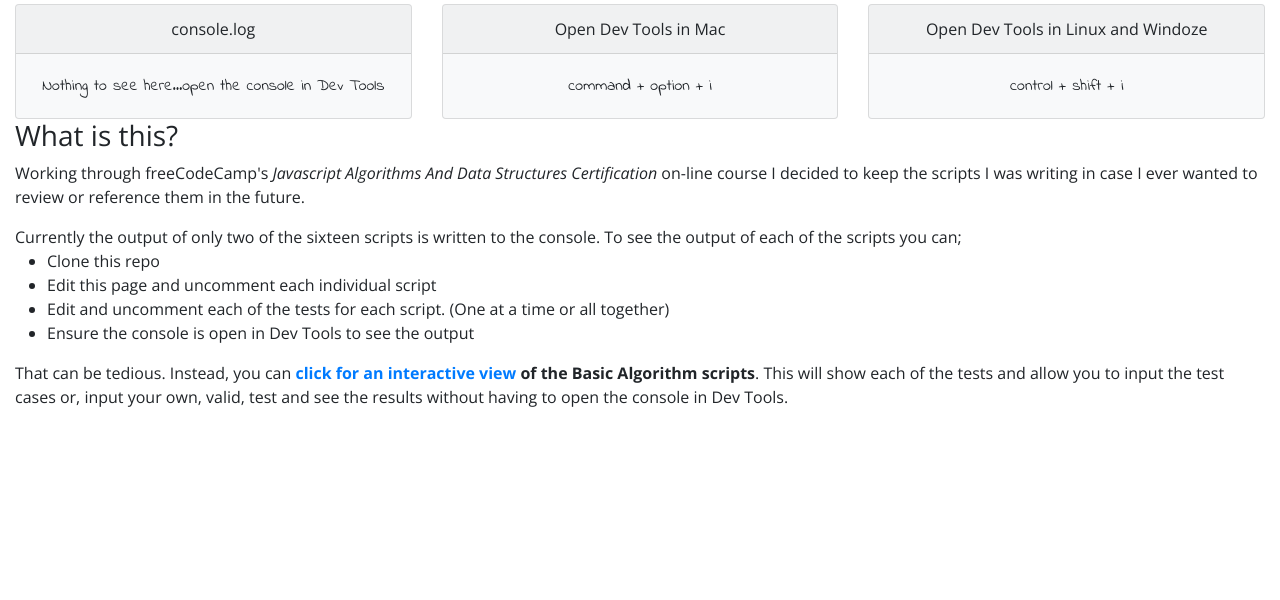
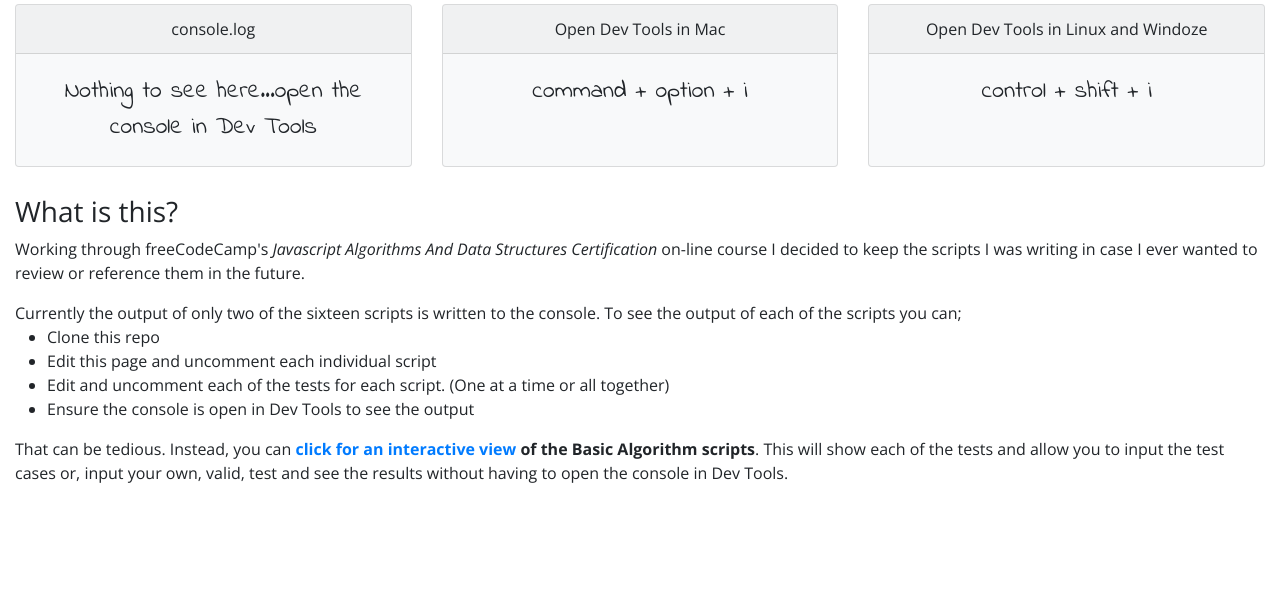
Before and after one commit to sjroma/fccJavaScript, a plain HTML site: page index.html in a window 1280 px wide. Shown: the part 98-698 px from the top of the page. Drawn offline with nearby package versions, Linux system fonts and the light colour scheme.

Commit message:
increase font size in card

```diff
--- a/styles/main.css
+++ b/styles/main.css
@@ -21,6 +21,14 @@ body {
   font-family: "Indie Flower", sans-serif;
 }
 
+.card-text {
+  font-size: 1.5em;
+}
+
+h3 {
+  padding-top: 1em;
+}
+
 span.li {
   display: list-item;
   margin-left: 2em;
```
